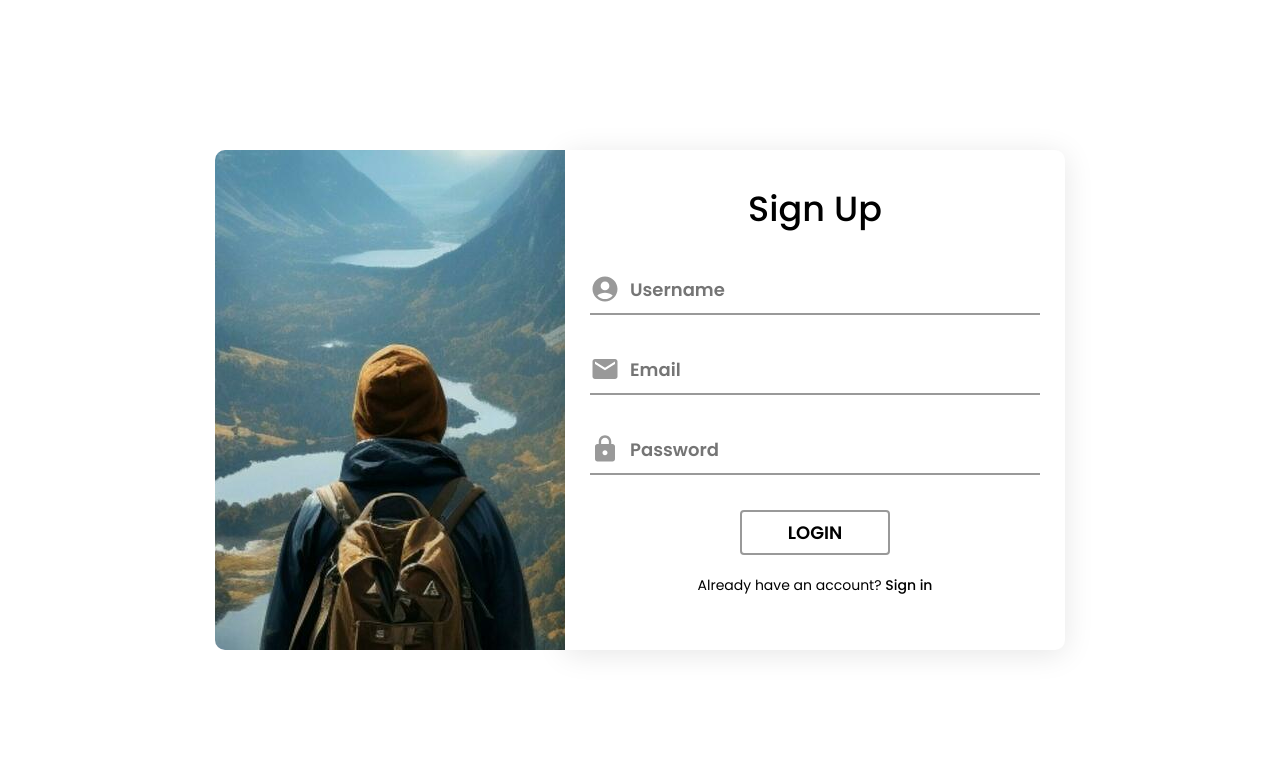
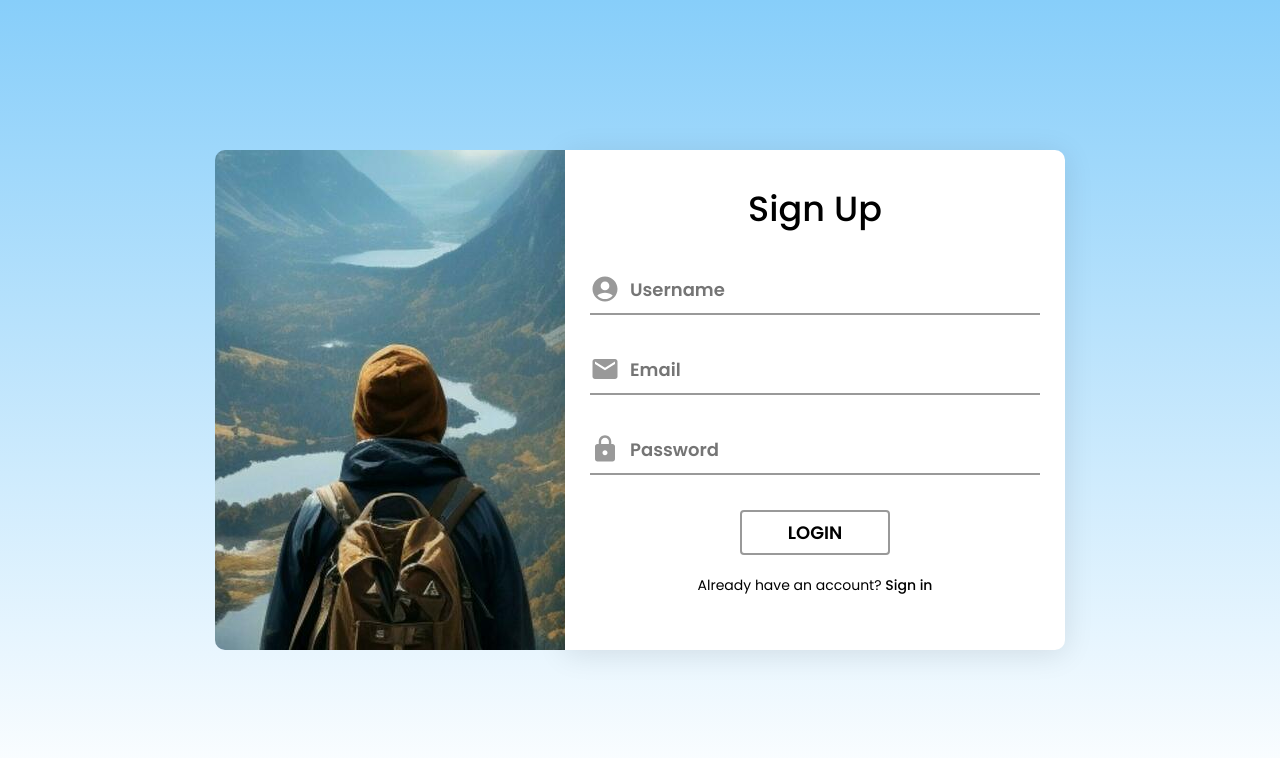
Before and after one commit to 1709abhishek/Travelopedia, a React (Vite) app: page /signup in a window 1280 px wide. Shown: the top 758 px of the page. Built offline with nearby package versions, Linux system fonts and the light colour scheme.

Commit message:
Added Background Color

```diff
--- a/src/App.css
+++ b/src/App.css
@@ -1,19 +1,9 @@
 #root {
-  max-width: 1280px;
+  /* max-width: 1280px; */
   margin: 0 auto;
-  padding: 2rem;
+  /* padding: 2rem; */
   text-align: center;
 }
-
-/* .sign-in-body {
-  align-items: center;
-  justify-content: center;
-  height: 100%;
-  margin: 0;
-  padding: 0;
-  background-color: #0f0f0f;
-  background: linear-gradient(to bottom, #87CEFA, #ffffff);
-} */
 
 .logo {
   height: 6em;
--- a/src/components/SignIn.jsx
+++ b/src/components/SignIn.jsx
@@ -1,28 +1,28 @@
-import React, { useState } from 'react';
-import '../styles/loginpage.css';
-import travelPic from '../assets/travel_vertical.jpg';
-import { AccountCircle } from '@mui/icons-material';
-import { Lock } from '@mui/icons-material';
+import React, { useState } from "react";
+import "../styles/loginpage.css";
+import travelPic from "../assets/travel_vertical.jpg";
+import { AccountCircle } from "@mui/icons-material";
+import { Lock } from "@mui/icons-material";
 
 export default function SignIn() {
-  const [username, setUsername] = useState('');
-  const [password, setPassword] = useState('');
+  const [username, setUsername] = useState("");
+  const [password, setPassword] = useState("");
 
   const handleSignIn = async (e) => {
     e.preventDefault();
   };
 
   return (
-    <div className='form-modal__container'>
-      <div className='form-modal__wrapper' >
-        <div className='sign-up'>
-        <img src={travelPic} alt='Camels in the desert'></img>
+    <div className="sign-in-background">
+      <div className="form-modal__wrapper">
+        <div className="sign-up">
+          <img src={travelPic} alt="Camels in the desert" />
         </div>
-        <div className='sign-up__container'>
+        <div className="sign-up__container">
           <form onSubmit={handleSignIn} className="sign-up__form">
             <h2 className="login-title">Sign in</h2>
             <div className="input-field">
-            <AccountCircle style={{ fontSize: 30, color: "#999" }} />
+              <AccountCircle style={{ fontSize: 30, color: "#999" }} />
               <input
                 type="text"
                 placeholder="Username"
@@ -31,7 +31,7 @@ export default function SignIn() {
               />
             </div>
             <div className="input-field">
-              <Lock style={{ fontSize: 30, color: "#999" }}></Lock>
+              <Lock style={{ fontSize: 30, color: "#999" }} />
               <input
                 type="password"
                 placeholder="Password"
@@ -39,7 +39,9 @@ export default function SignIn() {
                 onChange={(e) => setPassword(e.target.value)}
               />
             </div>
-            <a href="/" className="forgot-password">Forgot password?</a>
+            <a href="/" className="forgot-password">
+              Forgot password?
+            </a>
             <input type="submit" value="Login" className="btn" />
             <p>
               Don't have an account?{" "}
@@ -49,7 +51,6 @@ export default function SignIn() {
             </p>
           </form>
         </div>
-
       </div>
     </div>
   );
--- a/src/components/SignUp.jsx
+++ b/src/components/SignUp.jsx
@@ -1,26 +1,27 @@
-import React, { useState } from 'react';
-import '../styles/loginpage.css';
-import travelPic from '../assets/travel_vertical.jpg';
-import { AccountCircle } from '@mui/icons-material';
-import { Lock } from '@mui/icons-material';
-import { Email } from '@mui/icons-material';
+import React, { useState } from "react";
+import "../styles/loginpage.css";
+import travelPic from "../assets/travel_vertical.jpg";
+import { AccountCircle } from "@mui/icons-material";
+import { Lock } from "@mui/icons-material";
+import { Email } from "@mui/icons-material";
 
 export default function SignUp() {
-  const [username, setUsername] = useState('');
-  const [password, setPassword] = useState('');
-  const [email, setEmail] = useState('');
+  const [username, setUsername] = useState("");
+  const [password, setPassword] = useState("");
+  const [email, setEmail] = useState("");
 
   const handleSignUp = async (e) => {
     e.preventDefault();
   };
 
   return (
-    <div className='form-modal__container'>
-      <div className='form-modal__wrapper' >
-        <div className='sign-up'>
-        <img src={travelPic} alt='Camels in the desert'></img>
+    <div className="sign-in-background">
+      <div className="form-modal__container">
+        <div className="form-modal__wrapper">
+          <div className="sign-up">
+            <img src={travelPic} alt="Camels in the desert"></img>
           </div>
-        <div className='sign-up__container'>
+          <div className="sign-up__container">
             <form onSubmit={handleSignUp} className="sign-up__form">
               <h2 className="login-title">Sign Up</h2>
               <div className="input-field">
@@ -51,10 +52,15 @@ export default function SignUp() {
                 />
               </div>
               <input type="submit" value="Login" className="btn" />
-            <p>Already have an account? <a href="/" className="account-text" id="sign-in-link">Sign in</a></p>
+              <p>
+                Already have an account?{" "}
+                <a href="/signin" className="account-text" id="sign-in-link">
+                  Sign in
+                </a>
+              </p>
             </form>
           </div>
-
+        </div>
       </div>
     </div>
   );
--- a/src/styles/loginpage.css
+++ b/src/styles/loginpage.css
@@ -3,15 +3,16 @@ a {
     text-decoration: none;
 }
 
-/* html, body {
+.sign-in-background {
+    height: 100vh;
+    width: 100vw;
+    background: linear-gradient(to bottom, #87CEFA, #ffffff);
+    display: flex;
     align-items: center;
     justify-content: center;
-    height: 100%;
     margin: 0;
     padding: 0;
-    background-color: #0f0f0f;
-    background: linear-gradient(to bottom, #87CEFA, #ffffff);
-} */
+}
 
 .form-modal__container {
     margin: 0 0.5rem;
```
Lines whose indentation alone changed are shown as unchanged.
